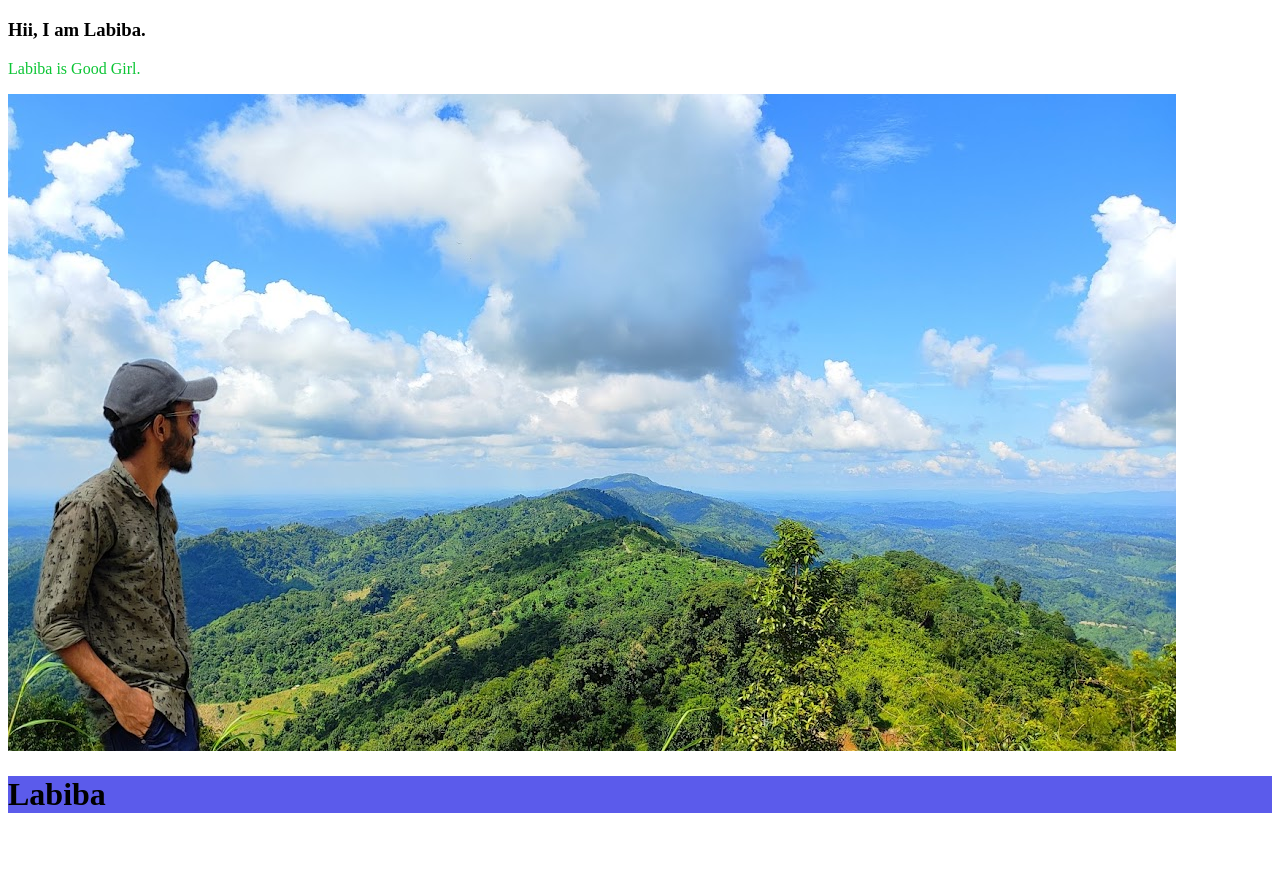
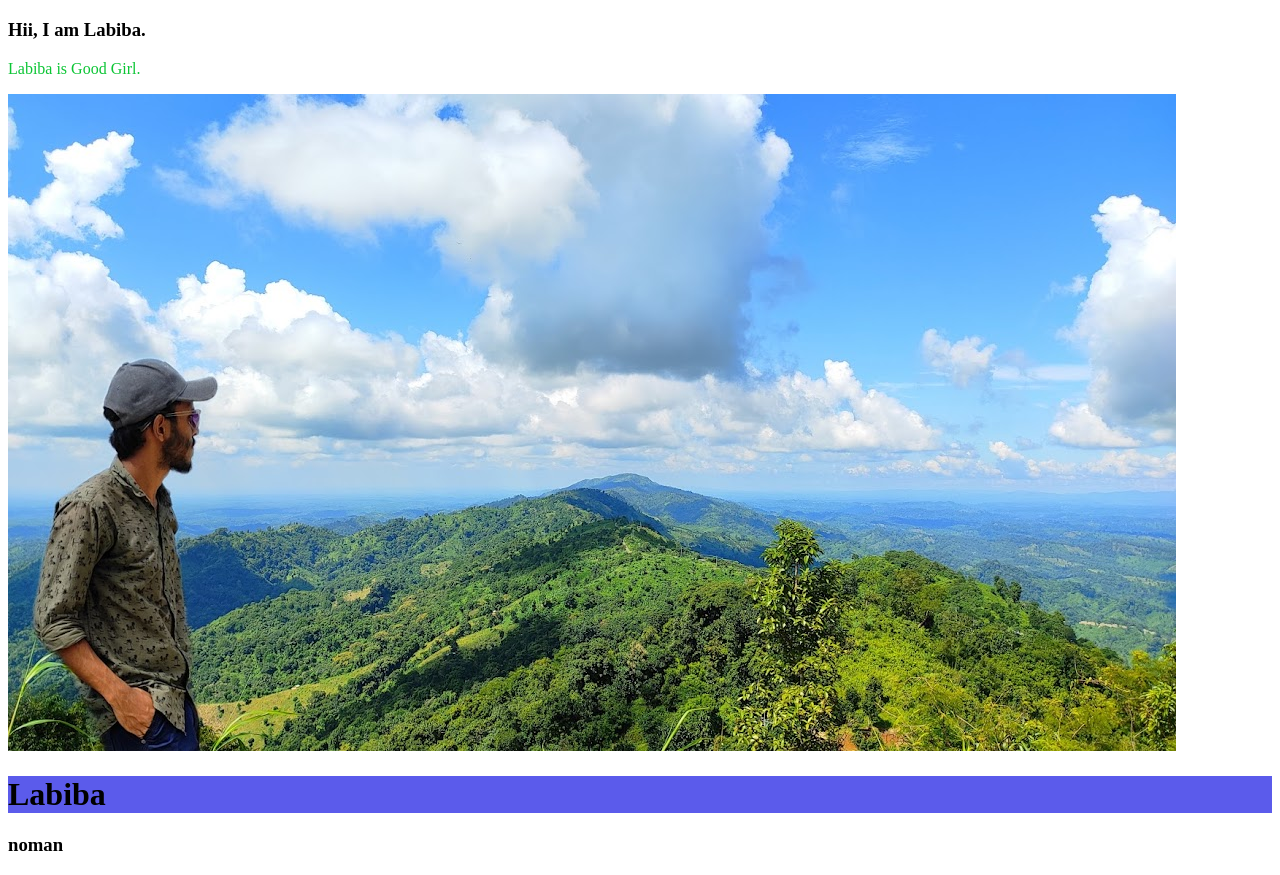
Before and after one commit to Abdullah13130/my-first-repo, a plain HTML site: page index.html in a window 1280 px wide. Shown: the part 199-1074 px from the top of the page. Before the commit the page ends 1033 px from the top, so only its background shows below. Drawn offline with Linux system fonts and the light colour scheme.

Commit message:
Update index.html

```diff
--- a/index.html
+++ b/index.html
@@ -13,5 +13,6 @@
     <img src="noman.jpg" alt="">
 
     <h1>Labiba</h1>
+    <h3>noman</h3>
 </body>
 </html>
```
